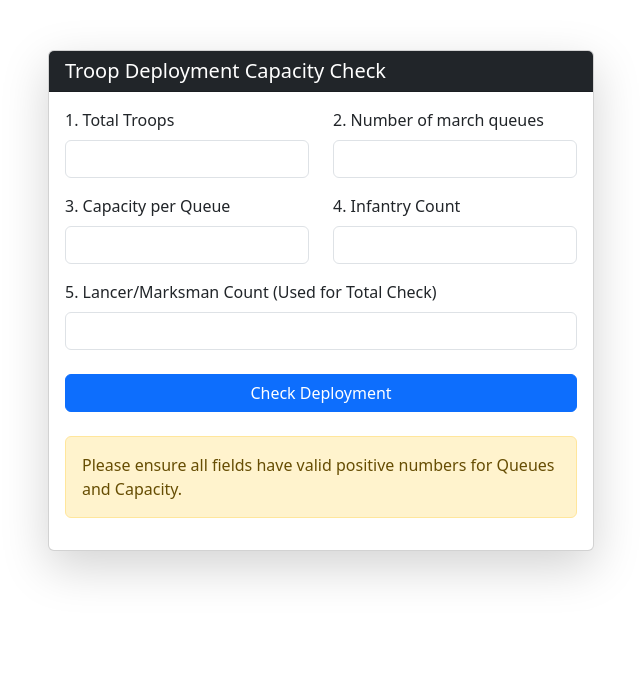
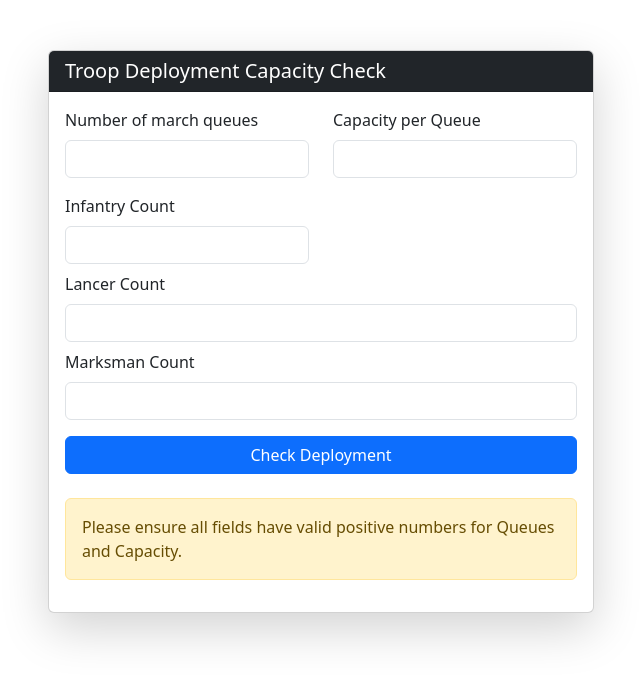
Before and after one commit to wos-pims/wos-cj-ratio, a plain HTML site: page index.html in a window 1280 px wide. Both pictures are taken after a click on the button "Check Deployment". Shown: the whole page, without its empty margins (319-959 px from the left). Drawn offline with nearby package versions, Linux system fonts and the light colour scheme.

Commit message:
Update index.html

```diff
--- a/index.html
+++ b/index.html
@@ -24,29 +24,28 @@
                         <form id="troopForm">
                             <div class="row">
                                 <div class="col-6 mb-3">
-                                    <label for="totalTroops" class="form-label">1. Total Troops</label>
-                                    <input type="number" class="form-control" id="totalTroops" required min="0">
+                                    <label for="queues" class="form-label">Number of march queues</label>
+                                    <input type="number" class="form-control" id="queues" required min="1">
                                 </div>
                                 <div class="col-6 mb-3">
-                                    <label for="queues" class="form-label">2. Number of march queues</label>
-                                    <input type="number" class="form-control" id="queues" required min="1">
+                                    <label for="capacity" class="form-label">Capacity per Queue</label>
+                                    <input type="number" class="form-control" id="capacity" required min="10000">
                                 </div>
                             </div>
                             <div class="row">
-                                <div class="col-6 mb-3">
-                                    <label for="capacity" class="form-label">3. Capacity per Queue</label>
-                                    <input type="number" class="form-control" id="capacity" required min="10000">
-                                </div>
-                                <div class="col-6 mb-3">
-                                    <label for="infantry" class="form-label">4. Infantry Count</label>
+                                <div class="col-6 mb-2">
+                                    <label for="infantry" class="form-label">Infantry Count</label>
                                     <input type="number" class="form-control" id="infantry" required min="0">
                                 </div>
                             </div>
-                            <div class="mb-3">
-                                <label for="otherTroops" class="form-label">5. Lancer/Marksman Count (Used for Total Check)</label>
-                                <input type="number" class="form-control" id="otherTroops" required min="0">
+                            <div class="mb-2">
+                                <label for="otherTroops" class="form-label">Lancer Count</label>
+                                <input type="number" class="form-control" id="lancer" required min="0">
                             </div>
-
+                            <div class="mb-2">
+                                <label for="otherTroops" class="form-label">Marksman Count</label>
+                                <input type="number" class="form-control" id="marksman" required min="0">
+                            </div>
                             <button type="button" class="btn btn-primary w-100 mt-2" id="calculateBtn">
                                 Check Deployment
                             </button>
@@ -69,25 +68,24 @@
             messageArea.innerHTML = '';
 
             // 1. Get and parse the input values (using + for quick conversion to number)
-            const total_troops = +document.getElementById('totalTroops').value;
             const queues = +document.getElementById('queues').value;
             const capacity = +document.getElementById('capacity').value;
             const infantry = +document.getElementById('infantry').value;
-            // const other_troops = +document.getElementById('otherTroops').value; // Included for completeness but not strictly needed for the logic below
+            const lancer = +document.getElementById('lancer').value;
+            const marksman = +document.getElementById('marksman').value;
 
             // Basic Input Validation
-            if (isNaN(total_troops) || isNaN(queues) || isNaN(capacity) || isNaN(infantry) || queues <= 0 || capacity <= 0) {
+            if (isNaN(queues) || isNaN(capacity) || isNaN(infantry) || isNaN(lancer) || isNaN(marksman) || queues <= 0 || capacity <= 0) {
                 messageArea.innerHTML = '<div class="alert alert-warning">Please ensure all fields have valid positive numbers for Queues and Capacity.</div>';
                 return;
             }
 
             // Calculate the maximum capacity available
             const max_capacity = queues * capacity;
+            const total_troops = infantry + lancer + marksman;
             let infantry_per_queue = 0;
 
-            // --- STEP 1: Check Total Troops vs. Max Capacity ---
             if (total_troops > max_capacity) {
-                // Add the Bootstrap info message
                 const infoMsg = `
                     <div class="alert alert-info" role="alert">
                         <strong>Explication:</strong> You cannot get all your troops out.
@@ -97,7 +95,6 @@
                 messageArea.innerHTML += infoMsg;
             }
 
-            // --- STEP 2: Check Infantry vs. Max Capacity (Required regardless of the Step 1 outcome) ---
             if (infantry > max_capacity) {
                 // Add the Bootstrap error message
                 const errorMsg = `
@@ -107,33 +104,16 @@
                     </div>
                 `;
                 messageArea.innerHTML += errorMsg;
+            }
 
-                // Set a placeholder for the final calculation result
-                messageArea.innerHTML += `
-                    <div class="alert alert-secondary mt-3">
-                        **Infantry per queue calculation skipped due to deployment error.**
-                    </div>
-                `;
-            } else {
-                // --- STEP 3: If Infantry can be deployed, calculate distribution ---
-                infantry_per_queue = Math.floor(infantry / queues); // Use Math.floor to ensure integer result
+            infantry_per_queue = Math.floor(infantry / queues);
+            const resultMsg = `
+                <div class="alert alert-primary mt-3">
+                    **Calculated Result:** Infantry per Queue = ${infantry_per_queue} (Total Infantry: ${infantry}, Queues: ${queues})
+                </div>
+            `;
+            messageArea.innerHTML += resultMsg;
 
-                // Add the success/result message
-                const successMsg = `
-                    <div class="alert alert-success" role="alert">
-                        Deployment successful!
-                    </div>
-                `;
-                messageArea.innerHTML += successMsg;
-
-                // Add the final calculation result
-                const resultMsg = `
-                    <div class="alert alert-primary mt-3">
-                        **Calculated Result:** Infantry per Queue = ${infantry_per_queue} (Total Infantry: ${infantry}, Queues: ${queues})
-                    </div>
-                `;
-                messageArea.innerHTML += resultMsg;
-            }
         });
     </script>
 </body>
```
